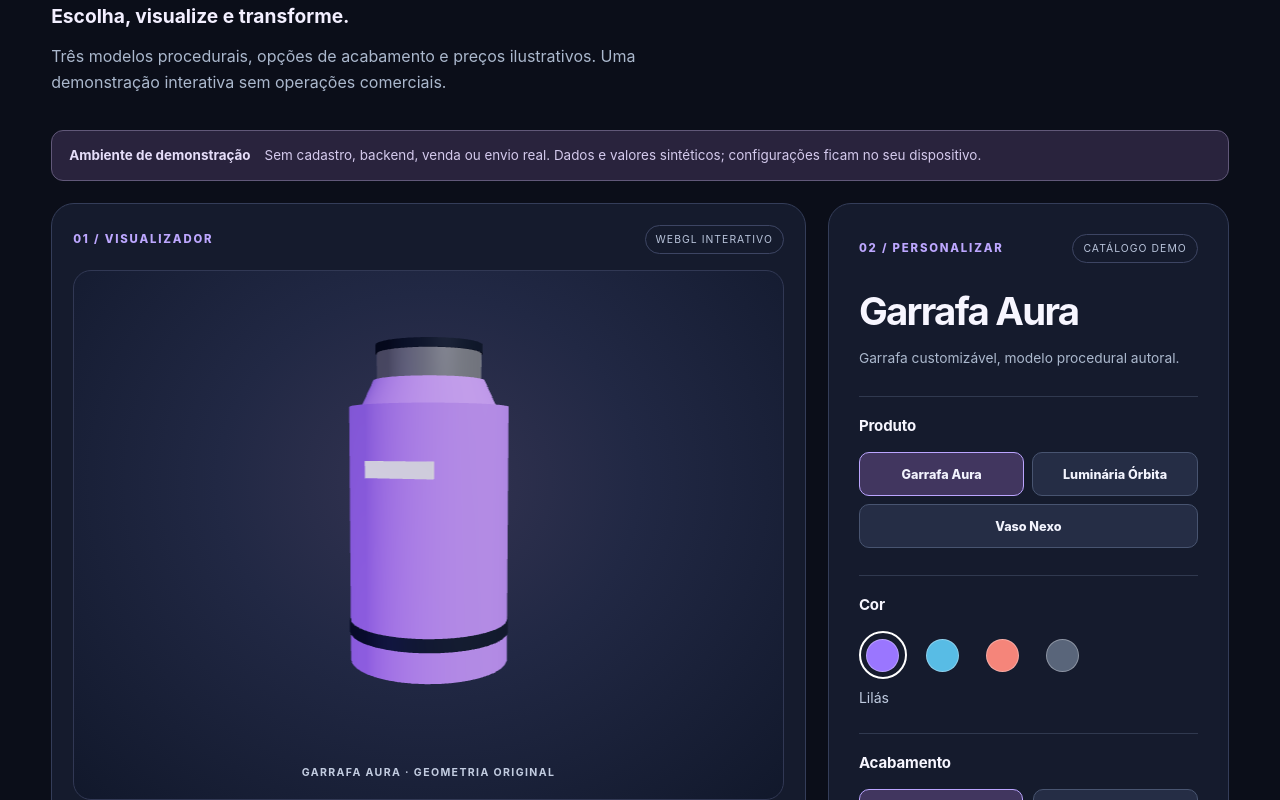
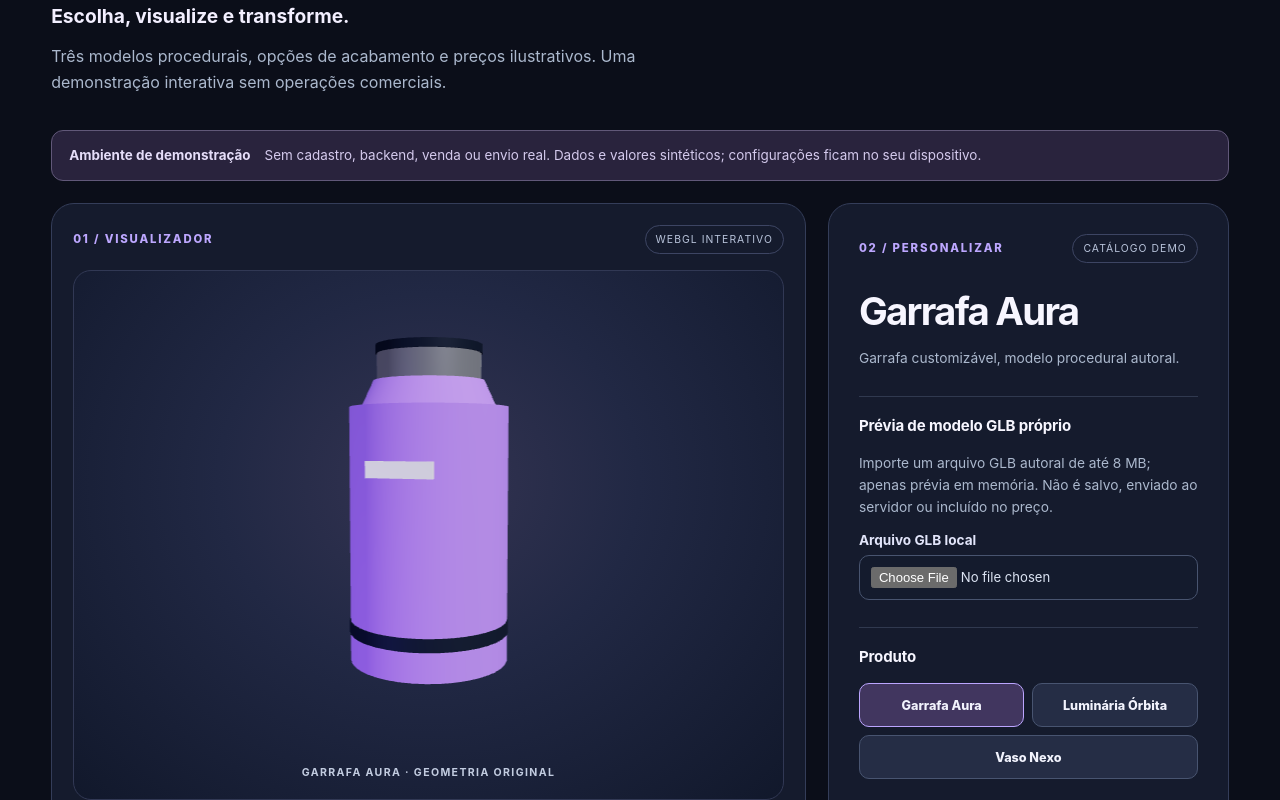
Before and after one commit to CristianoRFB/RFB-3D-studio, a React (Vite) app: page / in a window 1280 px wide. Shown: the part 416-1216 px from the top of the page. Built offline with nearby package versions, Linux system fonts and the light colour scheme.

Commit message:
feat(studio): securely preview local user GLB with bounded validation, no upload or pricing

```diff
--- a/src/App.tsx
+++ b/src/App.tsx
@@ -1,5 +1,6 @@
 import { useEffect, useMemo, useState, type CSSProperties } from 'react';
 import { PRESETS } from './presets';
+import { inspectGLB } from './glb';
 import product from './product.json';
 import Viewer3D, { Preview2D } from './Viewer3D';
 import { clampStep, nextStep, prevStep } from './flow';
@@ -52,6 +53,8 @@ export default function App() {
   const [selectedDesign, setSelectedDesign] = useState<string | null>(null);
   const [designName, setDesignName] = useState('Meu design');
   const [search, setSearch] = useState('');
+  const [importUrl, setImportUrl] = useState<string | null>(null);
+  const [importName, setImportName] = useState('');
   const [alert, setAlert] = useState('');
   const [storageStatus, setStorageStatus] = useState<'verificando' | 'salvo' | 'indisponivel'>('verificando');
   const [step, setStep] = useState(() => {
@@ -66,6 +69,7 @@ export default function App() {
   const quoteTotal = workspace.quotes.reduce((sum, quote) => sum + quote.totalCents, 0);
   const theme = { '--accent': product.accent } as CSSProperties;
 
+  useEffect(() => () => { if (importUrl) URL.revokeObjectURL(importUrl); }, [importUrl]);
   useEffect(() => {
     try {
       window.localStorage.setItem(DESIGN_KEY, JSON.stringify(normalizeDesign(design)));
@@ -85,9 +89,10 @@ export default function App() {
   };
   const choose = (id: DesignConfig['productId']) => {
     setDesign(current => chooseProduct(current, id));
-    setSelectedDesign(null); setAlert('Produto carregado. Ajuste o design no estúdio.'); setTab('studio');
+    setSelectedDesign(null); setImportUrl(null); setImportName(''); setAlert('Produto carregado. Ajuste o design no estúdio.'); setTab('studio');
   };
   const saveCurrent = () => {
+    if (importUrl) { setAlert('Remova o arquivo GLB local antes de salvar um produto de catálogo.'); return; }
     try {
       const id = selectedDesign ?? createId();
       setWorkspace(ws => saveDesign(ws, design, designName, today(), id));
@@ -95,6 +100,7 @@ export default function App() {
     } catch { setAlert('Não foi possível salvar o design neste ambiente.'); }
   };
   const addCurrentToCart = () => {
+    if (importUrl) { setAlert('Modelos GLB externos não possuem preços aprovados. Remova o arquivo para continuar.'); return; }
     try {
       const id = createId();
       setWorkspace(ws => addCart(ws, design, today(), id));
@@ -110,6 +116,7 @@ export default function App() {
     } catch { setAlert('Não foi possível criar o orçamento.'); }
   };
   const loadSaved = (id: string) => {
+    setImportUrl(null); setImportName('');
     const saved = workspace.designs.find(x => x.id === id);
     if (!saved) return;
     setDesign(normalizeDesign(saved.config)); setDesignName(saved.label); setSelectedDesign(id);
@@ -151,11 +158,31 @@ export default function App() {
       </div>
       {alert && <p className="feedback" role="status">{alert}</p>}
       {tab === 'studio' && <div className="studio-grid">
-        <Viewer3D config={design} productId={design.productId} sizeScale={size.scale} />
+        <Viewer3D config={design} productId={design.productId} sizeScale={size.scale} importUrl={importUrl} />
         <aside className="customizer" aria-label="Personalização do produto">
           <div className="panel-head"><span className="viewer-kicker">02 / PERSONALIZAR</span><span className="panel-counter">CATÁLOGO DEMO</span></div>
           <h2>{currentProduct.name}</h2>
           <p className="helper">{currentProduct.description}</p>
+          <div className="group glb-import">
+            <h3>Prévia de modelo GLB próprio</h3>
+            <p className="helper">Importe um arquivo GLB autoral de até 8 MB; apenas prévia em memória. Não é salvo, enviado ao servidor ou incluído no preço.</p>
+            <label className="form-label" htmlFor="model-upload">Arquivo GLB local</label>
+            <input id="model-upload" type="file" accept=".glb,model/gltf-binary" onChange={async e => {
+              const file = e.currentTarget.files?.[0];
+              if (!file) return;
+              try {
+                const bytes = await file.arrayBuffer();
+                const result = inspectGLB(bytes);
+                const url = URL.createObjectURL(new Blob([bytes], { type: 'model/gltf-binary' }));
+                setImportUrl(url); setImportName(file.name.slice(0, 70));
+                setAlert('GLB carregado localmente: ' + result.meshCount + ' malha(s). Vendas desabilitadas nesta prévia.');
+              } catch (error) { setAlert(error instanceof Error ? error.message : 'Não foi possível importar o modelo.'); }
+              e.target.value = '';
+            }} />
+            {importUrl && <div className="import-status"><strong>Modelo externo: {importName}</strong>
+              <button type="button" className="secondary" onClick={() => { setImportUrl(null); setImportName(''); setAlert('Prévia GLB removida.'); }}>Remover GLB local</button>
+            </div>}
+          </div>
           <div className="group">
             <h3>Produto</h3>
             <div className="select-list" role="group" aria-label="Produtos disponíveis">
@@ -201,13 +228,13 @@ export default function App() {
           <div className="save-panel">
             <label className="form-label" htmlFor="design-name">Nome do design (sem dados pessoais)</label>
             <input id="design-name" type="text" value={designName} maxLength={60} onChange={e => setDesignName(e.target.value)} />
-            <button type="button" className="primary-full" onClick={saveCurrent}>Salvar design local</button>
-            <button type="button" className="primary-full secondary" onClick={addCurrentToCart}>Adicionar ao carrinho demo</button>
+            <button type="button" className="primary-full" onClick={saveCurrent} disabled={!!importUrl}>Salvar design local</button>
+            <button type="button" className="primary-full secondary" onClick={addCurrentToCart} disabled={!!importUrl}>Adicionar ao carrinho demo</button>
           </div>
           <div className="utility-buttons">
-            <button type="button" className="secondary" onClick={exportDesign}>Exportar configuração JSON</button>
-            <button type="button" className="secondary" onClick={export2D}>Baixar prévia 2D SVG</button>
-            <button type="button" className="secondary" onClick={share}>Gerar link de configuração</button>
+            <button type="button" className="secondary" onClick={exportDesign} disabled={!!importUrl}>Exportar configuração JSON</button>
+            <button type="button" className="secondary" onClick={export2D} disabled={!!importUrl}>Baixar prévia 2D SVG</button>
+            <button type="button" className="secondary" onClick={share} disabled={!!importUrl}>Gerar link de configuração</button>
             <button type="button" className="secondary" onClick={() => { setDesign({ ...INITIAL_DESIGN }); setSelectedDesign(null); setAlert('Configuração restaurada.'); }}>Restaurar padrão</button>
           </div>
           <p className="disclaimer">Valores sem impostos, frete ou compromisso comercial. O preço é calculado no cliente e NÃO é válido como cobrança ou orçamento contratado.</p>
--- a/src/Viewer3D.tsx
+++ b/src/Viewer3D.tsx
@@ -1,5 +1,7 @@
-import { Canvas } from '@react-three/fiber';
-import { Component, useEffect, useRef, useState, type KeyboardEvent, type PointerEvent, type ReactNode, type WheelEvent } from 'react';
+import { Canvas, useLoader } from '@react-three/fiber';
+import { Box3, Mesh, MeshStandardMaterial, Vector3 } from 'three';
+import { GLTFLoader } from 'three/examples/jsm/loaders/GLTFLoader.js';
+import { Component, Suspense, useEffect, useMemo, useRef, useState, type KeyboardEvent, type PointerEvent, type ReactNode, type WheelEvent } from 'react';
 import { getProduct, type ProductId } from './catalog';
 import { clamp, COLORS, type StudioConfig } from './studio';
 
@@ -7,7 +9,7 @@ type Rot = { x: number; y: number };
 type Pan = { x: number; y: number };
 type Drag = { x: number; y: number; pan: boolean };
 type DisplayConfig = Pick<StudioConfig, 'colorId' | 'finishId'>;
-type Props = { config: DisplayConfig; productId: ProductId; sizeScale: number };
+type Props = { config: DisplayConfig; productId: ProductId; sizeScale: number; importUrl?: string | null };
 const DEFAULT_ROT = { x: 0.14, y: -0.35 };
 
 function supportsWebGL(): boolean {
@@ -45,13 +47,44 @@ function DemoModel({ config, productId, rot, pan, zoom, sizeScale }: Props & { r
   </group>;
 }
 
-function ThreeScene({ config, productId, sizeScale, rot, pan, zoom, lite }: Props & { rot: Rot; pan: Pan; zoom: number; lite: boolean }) {
+function ImportedModel({ url, config, rot, pan, zoom }: { url: string; config: DisplayConfig; rot: Rot; pan: Pan; zoom: number }) {
+  const { scene } = useLoader(GLTFLoader, url);
+  const model = useMemo(() => {
+    const copy = scene.clone(true);
+    const box = new Box3().setFromObject(copy);
+    const size = box.getSize(new Vector3());
+    const center = box.getCenter(new Vector3());
+    const max = Math.max(size.x, size.y, size.z, 0.001);
+    const scale = 2.5 / max;
+    copy.position.set(-center.x * scale, -center.y * scale, -center.z * scale);
+    copy.scale.setScalar(scale);
+    const color = COLORS.find(c => c.id === config.colorId)?.hex ?? COLORS[0].hex;
+    copy.traverse(obj => {
+      const mesh = obj as Mesh;
+      if (!mesh.isMesh) return;
+      mesh.material = new MeshStandardMaterial({ color,
+        metalness: config.finishId === 'metalico' ? .74 : .08,
+        roughness: config.finishId === 'metalico' ? .27 : .8 });
+    });
+    return copy;
+  }, [scene, config.colorId, config.finishId]);
+  useEffect(() => () => model.traverse(obj => {
+    const mesh = obj as Mesh;
+    if (mesh.isMesh && mesh.material instanceof MeshStandardMaterial) mesh.material.dispose();
+  }), [model]);
+  return <group rotation={[rot.x, rot.y, 0]} position={[pan.x, pan.y, 0]} scale={zoom}>
+    <primitive object={model} />
+  </group>;
+}
+
+function ThreeScene({ config, productId, sizeScale, importUrl, rot, pan, zoom, lite }: Props & { rot: Rot; pan: Pan; zoom: number; lite: boolean }) {
   return <Canvas frameloop="demand" camera={{ position: [0, 0, 5.6], fov: 44, near: .1, far: 100 }}
     dpr={[1, lite ? 1 : 1.75]} gl={{ antialias: !lite, alpha: true, powerPreference: lite ? 'low-power' : 'high-performance' }}>
     <ambientLight intensity={1.6} />
     <directionalLight position={[3, 5, 4]} intensity={3} />
     {!lite && <pointLight position={[-4, -2, 3]} color="#9A76FF" intensity={30} distance={12} />}
-    <DemoModel config={config} productId={productId} sizeScale={sizeScale} rot={rot} pan={pan} zoom={zoom} />
+    {importUrl ? <Suspense fallback={null}><ImportedModel url={importUrl} config={config} rot={rot} pan={pan} zoom={zoom}/></Suspense>
+      : <DemoModel config={config} productId={productId} sizeScale={sizeScale} rot={rot} pan={pan} zoom={zoom} />}
   </Canvas>;
 }
 class ViewerBoundary extends Component<{ fallback: ReactNode; children: ReactNode }, { failed: boolean }> {
@@ -86,7 +119,7 @@ function Fallback2D({ config, productId }: Props) {
   return <div className="fallback"><Preview2D productId={productId} colorId={config.colorId} /><span>Prévia 2D funcional · ilustração original</span></div>;
 }
 
-export default function Viewer3D({ config, productId, sizeScale }: Props) {
+export default function Viewer3D({ config, productId, sizeScale, importUrl }: Props) {
   const [rot, setRot] = useState<Rot>(DEFAULT_ROT);
   const [pan, setPan] = useState<Pan>({ x: 0, y: 0 });
   const [zoom, setZoom] = useState(1);
@@ -139,9 +172,9 @@ export default function Viewer3D({ config, productId, sizeScale }: Props) {
       {fallback ? <Fallback2D config={config} productId={productId} sizeScale={sizeScale} /> :
         webgl === null ? <p className="scene-loading">Preparando visualizador...</p> :
         <ViewerBoundary fallback={<Fallback2D config={config} productId={productId} sizeScale={sizeScale} />}>
-          <ThreeScene config={config} productId={productId} sizeScale={sizeScale} rot={rot} pan={pan} zoom={zoom} lite={lite} />
+          <ThreeScene config={config} productId={productId} sizeScale={sizeScale} importUrl={importUrl} rot={rot} pan={pan} zoom={zoom} lite={lite} />
         </ViewerBoundary>}
-      <div className="scene-caption">{getProduct(productId).name.toUpperCase()} · GEOMETRIA ORIGINAL</div>
+      <div className="scene-caption">{importUrl ? 'ARQUIVO GLB LOCAL · PRÉVIA SEM COTAÇÃO' : getProduct(productId).name.toUpperCase() + ' · GEOMETRIA ORIGINAL'}</div>
     </div>
     <div className="scene-controls">
       <button type="button" className="secondary" onClick={() => setRot(r => ({ ...r, y: r.y - .3 }))} disabled={fallback} aria-label="Girar para a esquerda">←</button>
--- /dev/null
+++ b/src/glb.ts
@@ -0,0 +1,33 @@
+/** Client-only GLB safety gate; files are never uploaded or saved in localStorage. */
+export const MAX_GLB_BYTES = 8 * 1024 * 1024;
+export function inspectGLB(buffer: ArrayBuffer): { meshCount: number } {
+  if (buffer.byteLength < 24 || buffer.byteLength > MAX_GLB_BYTES) throw new Error('GLB deve ter até 8 MB');
+  const view = new DataView(buffer);
+  if (view.getUint32(0, true) !== 0x46546c67 || view.getUint32(4, true) !== 2 || view.getUint32(8, true) !== buffer.byteLength) {
+    throw new Error('Arquivo não é GLB versão 2 válido');
+  }
+  const jsonLength = view.getUint32(12, true);
+  const chunkType = view.getUint32(16, true);
+  if (chunkType !== 0x4e4f534a || jsonLength < 2 || jsonLength > buffer.byteLength - 20) throw new Error('JSON GLB inválido');
+  let data: unknown;
+  try {
+    data = JSON.parse(new TextDecoder().decode(new Uint8Array(buffer, 20, jsonLength))) as unknown;
+  } catch { throw new Error('Metadados GLB inválidos'); }
+  if (!data || typeof data !== 'object') throw new Error('Estrutura GLB ausente');
+  const root = data as Record<string, unknown>;
+  const asset = root.asset as Record<string, unknown> | undefined;
+  if (asset?.version !== '2.0' || !Array.isArray(root.meshes) || root.meshes.length < 1 || root.meshes.length > 128) {
+    throw new Error('GLB precisa conter geometria glTF 2.0');
+  }
+  if (Array.isArray(root.nodes) && root.nodes.length > 256) throw new Error('Modelo grande demais');
+  if (Array.isArray(root.extensionsRequired) && root.extensionsRequired.length > 0) throw new Error('Extensões GLB externas não são suportadas nesta demo');
+  for (const group of [root.buffers, root.images]) {
+    if (!Array.isArray(group)) continue;
+    for (const entry of group) {
+      if (!entry || typeof entry !== 'object') continue;
+      const uri = (entry as Record<string, unknown>).uri;
+      if (typeof uri === 'string' && !uri.startsWith('data:')) throw new Error('Referências externas em GLB são proibidas');
+    }
+  }
+  return { meshCount: root.meshes.length };
+}
--- a/src/styles.css
+++ b/src/styles.css
@@ -85,3 +85,6 @@ button:focus-visible,a:focus-visible,summary:focus-visible,input:focus-visible{o
 .metrics span{font-size:.75rem;color:#bccadf;display:block;margin-bottom:14px}.metrics strong{font-size:clamp(1.1rem,2vw,1.5rem);overflow-wrap:anywhere}
 @media(max-width:750px){.metrics{grid-template-columns:repeat(2,minmax(0,1fr))}.demo-banner{flex-direction:column;align-items:flex-start;gap:4px}.catalog-grid{grid-template-columns:1fr}}
 @media(max-width:450px){.utility-buttons{grid-template-columns:1fr}.record-actions button{flex:1}.metrics{grid-template-columns:1fr 1fr}.metrics>div{padding:13px}.metrics strong{font-size:1rem}}
+
+.glb-import input[type=file]{border:1px solid #48546f;background:#141b2d;color:#dce4f3;border-radius:10px;padding:11px;width:100%;font-size:.82rem}
+.import-status{display:flex;align-items:center;justify-content:space-between;flex-wrap:wrap;gap:10px;margin-top:13px;padding:12px;background:#2b2b42;border-radius:10px;font-size:.8rem}
```
Also changed, not shown: 1 other file (tests, documents, lock files or other folders).
